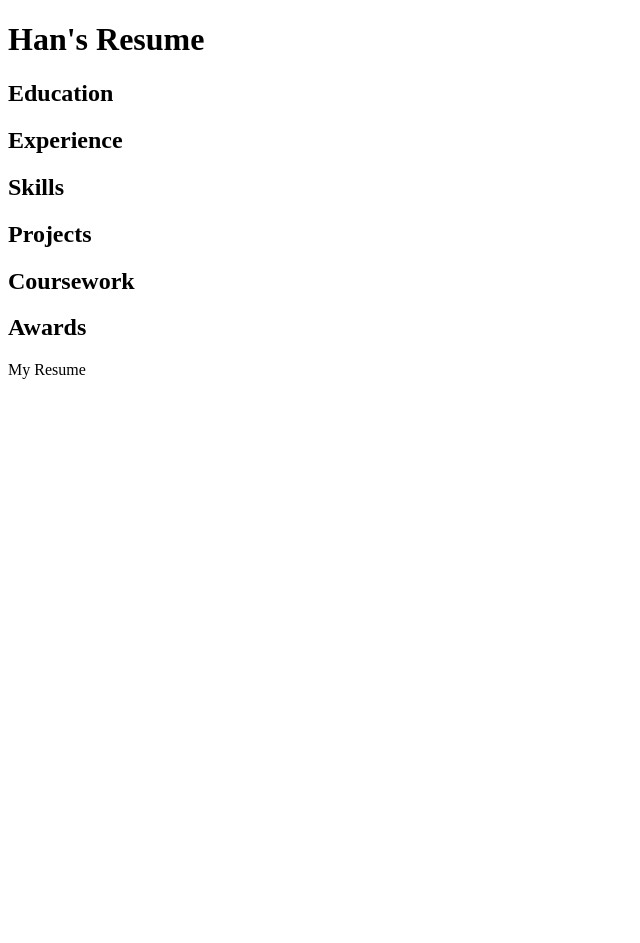
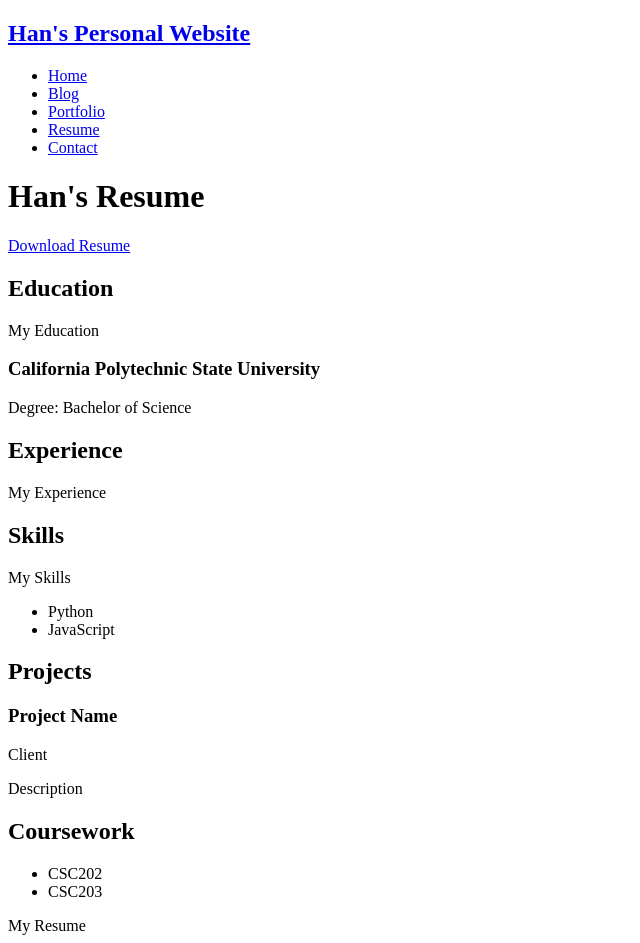
Before and after one commit to HanYu-Wu04/HanYu-Wu04.github.io, a plain HTML site: page resume.html in a window 1280 px wide. Shown: the whole page, without its empty margins (0-640 px from the left). Before the commit the page ends 800 px from the top, so only its background shows below. Drawn offline with Linux system fonts and the light colour scheme.

Commit message:
feat: Updated contact, index, portfolio, and resume page

```diff
--- a/resume.html
+++ b/resume.html
@@ -5,34 +5,60 @@
     </head>
   <body>
     <nav class="navbar">
-        <h1 class="logo"></h1>
-
+        <h1 class="logo">
+            <a href="index.html">Han's Personal Website</a>
+        </h1>
+        <ul class="nav-list">
+            <li><a href="index.html">Home</a></li>
+            <li><a href="blog.html">Blog</a></li>
+            <li><a href="portfolio.html">Portfolio</a></li>
+            <li><a href="resume.html">Resume</a></li>
+            <li><a href="contact.html">Contact</a></li>
+          </ul>
     </nav>
     <main>
         <h1 class="page-title">Han's Resume</h1>
+        <a href="Han's Resume.pdf" download>Download Resume</a>
         <div class="resume">
             <section class="section">
                 <h2 class="section-title">Education</h2>
-
+                My Education
+                <div class="entry">
+                    <h3 class="entry-title">California Polytechnic State University</h3>
+                    <p class="entry-info">Degree: Bachelor of Science</p>
+                </div>
             </section>
             <section class="section">
                 <h2 class="section-title">Experience</h2>
-
+                My Experience
+                <div class="entry">
+                    <h3 class="entry-title"></h3>
+                    <p class="entry-info"></p>
+                    <p class="entry-description"></p>
+                </div>
             </section>
             <section class="section">
                 <h2 class="section-title">Skills</h2>
-
+                My Skills
+                <ul class="skill-list">
+                    <li>Python</li>
+                    <li>JavaScript</li>
+                </ul>
             </section>
             <section class="section">
                 <h2 class="section-title">Projects</h2>
-
+                <div class="entry">
+                    <h3 class="entry-title">Project Name</h3>
+                    <p class="entry-info">Client</p>
+                    <p class="entry-description">Description</p>
+                </div>
             </section>
             <section class="section">
                 <h2 class="section-title">Coursework</h2>
-
-            </section>
-            <section class="section">
-                <h2 class="section-title">Awards</h2>
+                <ul class="course-list">
+                    <li>CSC202</li>
+                    <li>CSC203</li>
+                </ul>
 
             </section>
         </div>
```
Also changed, not shown: blog.html (+10 -1 lines), contact.html (+27 -3 lines), index.html (+11 -3 lines), portfolio.html (+18 -1 lines), Ocean.jpg (added), 1 other file.
